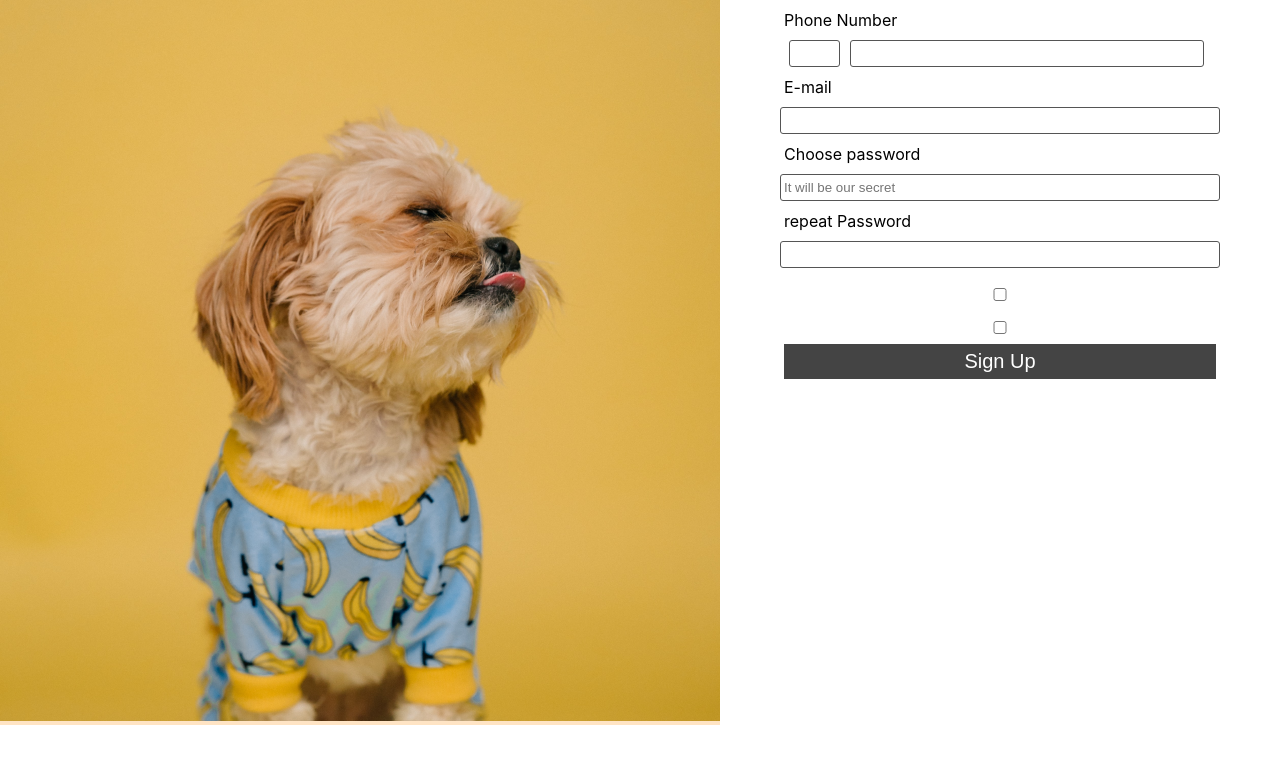
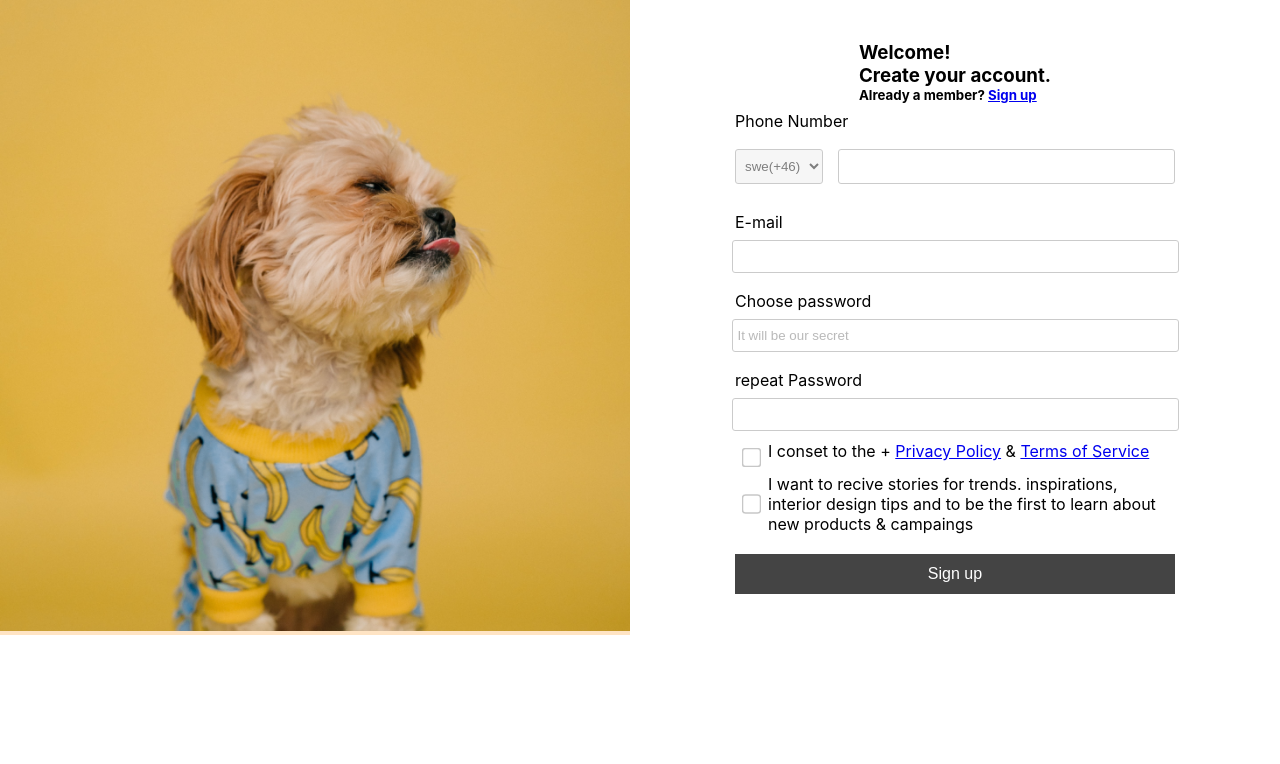
Before and after one commit to RustyNick/Login-page, a React (Create React App) app in the folder login-page/: page / in a window 1280 px wide. Shown: the top 764 px of the page. Built offline with nearby package versions, Linux system fonts and the light colour scheme.

Commit message:
Margin, padding and width fix of Input and Checkmark

```diff
--- a/login-page/src/App.css
+++ b/login-page/src/App.css
@@ -16,38 +16,53 @@
   display: flex;
   flex-direction: column;
   align-items: center;
+  justify-content: center;
 }
 .container__App{
   display: flex;
   flex-direction: row;
 }
 .container__form{
-  width:80%;
+  width:100%;
+  max-width: 440px;
   display: flex;
   justify-content: center;
   align-items: center;
   flex-direction: column;
 }
-
+.container__form__input{
+  display: flex;
+  justify-content: space-between;
+  padding:10px;
+}
 .container__checkbox{
   display: flex;
   justify-content: flex-start;
   flex-direction: column;
+  align-items:unset;
 }
+
 
 .label{
 width: 100%;
 text-align: left;
+margin-top: 0.5rem;
+margin-bottom: 0.5rem;
 }
 
+input{
+  width: 100%;
+}
 
 .input{
-  width: 100%;
-  padding:5px 3px;
-  margin:10px 5px;
+  padding:8px 0px;
+  padding-left:5px;
+  margin-bottom: 10px;
   border-radius: 3px;
-  border:1px solid #555;
+  border:1px solid #999;
+  opacity: 0.5;
 }
+
 input:focus{
   border:1px solid #fff;
   outline-width: 1px;
@@ -55,16 +70,20 @@ input:focus{
   outline-color:#0eb3ff ;
 }
 .input__areaCode{
-width:10%;
+width:20%;
+min-width:80px;
 }
 
 .input__phoneNumber{
-  width: 80%;
-
+  width:75%;
 }
 
 .input__checkbox{
+  transform: scale(1.5);
+  width:unset;
   margin:10px;
+  opacity: 0.4;
+  background-color: aqua;
 }
 
 
@@ -73,7 +92,7 @@ width:10%;
   background-color: #444;
   color:#fff;
   font-size: 20px;
-  padding: 5px 26px;
+  padding: 10px 30px;
   border:1px solid #444;
   transition: 0.4s;
   cursor: pointer;
@@ -81,7 +100,9 @@ width:10%;
 
 /* Signup button styling */
 .button__signUp{
+  margin-top:20px;
   width:100%;
+  font-size: 1rem;
 }
 
 .button__signUp:hover{
@@ -90,3 +111,9 @@ width:10%;
   color:lightgreen;
 
 }
+
+
+img{
+  width:100%;
+  height:100%;
+}
--- a/login-page/src/component/Form.js
+++ b/login-page/src/component/Form.js
@@ -1,30 +1,46 @@
 import React from 'react'
+
+
 
 function Form() {
   return (
     <div className='container container__form' >
 
         <label className='label'>Phone Number</label>
-        <div className='container'>
-        <input className="input input__areaCode" type="option" placeholder=''/>
+
+        <div className='container container__form__input'>
+          <select className="input input__areaCode">
+            <option className='input' value="sweden" >swe(+46)</option>
+          </select>
         <input className="input input__phoneNumber" placeholder=''/>
         </div>
 
-        <label className='label'>E-mail</label>
-        <input className="input"  type="e-mail" placeholder=''/>
-        <label className='label'>Choose password</label>
+        <div className='container container__form'>
+          <label className='label'>E-mail</label>
+          <input className="input" placeholder=''/>
+        </div>
+
+        <div className='container container__form'>
+        <label className='label label__input_title'>Choose password</label>
         <input className="input" type="password" placeholder='It will be our secret'/>
         <label className='label'>repeat Password</label>
         <input className="input" type="password" placeholder=''/>
+        </div>
 
-        <div className='container container__checkbox'>
-        <input className='input__checkbox' type="checkbox"/>
-        <input className='input__checkbox' type="checkbox"/>
+
+        <div className='container container__form container__checkbox'>
+
+        <div className='container__App'>
+          <input className='input__checkbox ' type="checkbox"  />  <div>I conset to the + <a href="#">Privacy Policy</a> & <a href="#">Terms of Service</a> </div>
+          </div>
+        <div className='container__App'>
+        <input className='input__checkbox ' type="checkbox"   />   <div>I want to recive stories for trends. inspirations, interior design tips and to be the first to learn about new products & campaings</div>
+          </div>
 
         </div>
 
 
-        <button className="button button__signUp">Sign Up</button>
+        <button className="button button__signUp">Sign up</button>
     </div>
   )
 }
--- /dev/null
+++ b/login-page/src/component/PageTitle.js
@@ -0,0 +1,17 @@
+import React from 'react'
+
+function PageTitle() {
+  return (
+    <div>
+      <h3>
+        Welcome!
+        <br/>
+        Create your account.
+      </h3>
+<h5>Already a member? <a href="#">Sign up</a> </h5>
+
+    </div>
+  )
+}
+
+export default PageTitle
--- a/login-page/src/component/RightContainer.js
+++ b/login-page/src/component/RightContainer.js
@@ -1,9 +1,11 @@
 import React from 'react'
 import Form from './Form'
+import PageTitle from './PageTitle'
 
 function RightContainer() {
   return (
     <div className='container container__right'>
+        <PageTitle/>
         <Form/>
     </div>
   )
```
